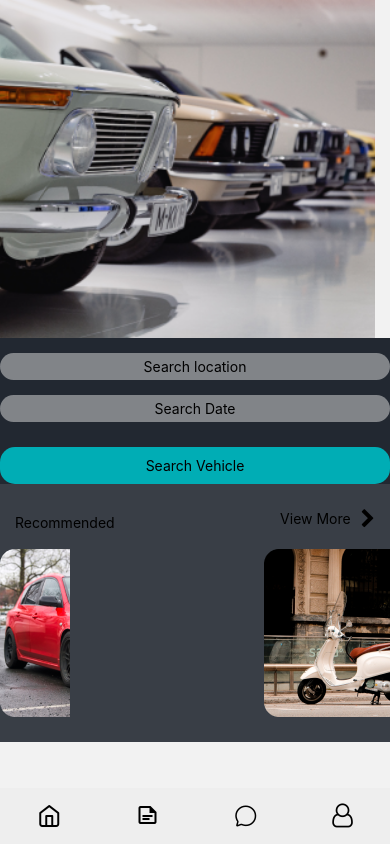
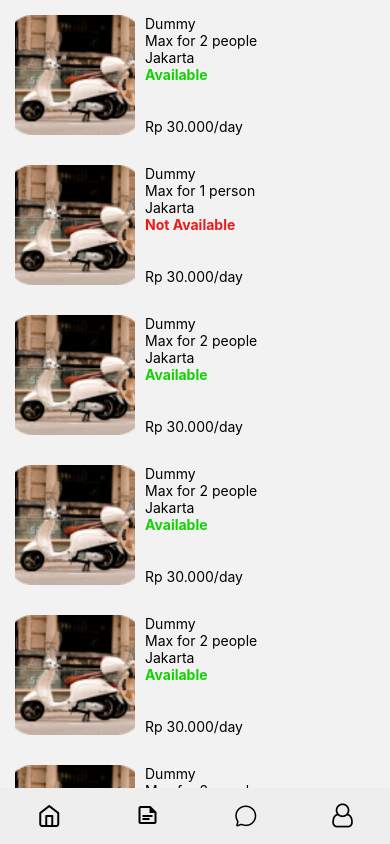
Before and after one commit to 7shiroi/fw5-react-native-vehicle-rent, a React Native app: screen /Search in a window 390 px wide. Built offline with nearby package versions, Linux system fonts and the light colour scheme.

Commit message:
feat: list data

```diff
--- a/App.js
+++ b/App.js
@@ -23,12 +23,20 @@ import {createNativeStackNavigator} from '@react-navigation/native-stack';
 import Home from './src/screens/Home';
 import Login from './src/screens/Login';
 import Register from './src/screens/Register';
+import Search from './src/screens/Search';
 
 const App = () => {
   const Stack = createNativeStackNavigator();
   return (
     <NavigationContainer>
       <Stack.Navigator>
+        <Stack.Screen
+          name="Search"
+          component={Search}
+          options={{
+            headerShown: false,
+          }}
+        />
         <Stack.Screen
           name="Home"
           component={Home}
--- a/src/assets/images/index.js
+++ b/src/assets/images/index.js
@@ -3,3 +3,4 @@ export const REGISTERBG = require('./registerBg.png');
 export const HOMEHEADER = require('./homeHeader.png');
 export const DUMMY1 = require('./dummy1.png');
 export const DUMMY2 = require('./dummy2.png');
+export const DUMMY3 = require('./dummy3.png');
--- a/src/assets/style.js
+++ b/src/assets/style.js
@@ -131,4 +131,7 @@ module.exports = StyleSheet.create({
   bgGrey: {
     backgroundColor: '#EEEEEE',
   },
+  flexRow: {
+    flexDirection: 'row',
+  },
 });
--- /dev/null
+++ b/src/components/ItemCard.js
@@ -0,0 +1,56 @@
+import {StyleSheet, Text, Image, View} from 'react-native';
+import React from 'react';
+import Container from './Container';
+import globalStyle from '../assets/style';
+import {stringToIdr} from '../helpers/converter';
+
+const ItemCard = ({data}) => {
+  return (
+    <Container style={globalStyle.flexRow}>
+      <View style={styles.imageItem}>
+        <Image style={styles.imageItem} source={data.image} />
+      </View>
+      <View style={globalStyle.gap2} />
+      <View style={styles.itemInfo}>
+        <View>
+          <Text>{data.name}</Text>
+          <Text>
+            Max for {data.capacity} {data.capacity > 1 ? 'people' : 'person'}
+          </Text>
+          <Text>{data.location}</Text>
+          <Text
+            style={data.isAvailable ? styles.available : styles.notAvailable}>
+            {data.isAvailable ? 'Available' : 'Not Available'}
+          </Text>
+        </View>
+        <View>
+          <Text>Rp {stringToIdr(data.price)}/day</Text>
+        </View>
+      </View>
+    </Container>
+  );
+};
+
+export default ItemCard;
+
+const styles = StyleSheet.create({
+  imageItemContainer: {
+    width: 120,
+    height: 120,
+  },
+  imageItem: {
+    width: 120,
+    height: 120,
+  },
+  available: {
+    fontWeight: 'bold',
+    color: '#14d106',
+  },
+  notAvailable: {
+    fontWeight: 'bold',
+    color: '#ed1a1a',
+  },
+  itemInfo: {
+    justifyContent: 'space-between',
+  },
+});
--- /dev/null
+++ b/src/components/LayoutNoScroll.js
@@ -0,0 +1,22 @@
+import {StyleSheet, Text, View} from 'react-native';
+import React from 'react';
+import NavFooter from './NavFooter';
+
+const LayoutNoScroll = ({children}) => {
+  return (
+    <>
+      <View style={styles.contentContainer}>{children}</View>
+      <View>
+        <NavFooter />
+      </View>
+    </>
+  );
+};
+
+export default LayoutNoScroll;
+
+const styles = StyleSheet.create({
+  contentContainer: {
+    flex: 1,
+  },
+});
--- a/src/helpers/converter.js
+++ b/src/helpers/converter.js
@@ -4,3 +4,7 @@ export const dateToString = (
 ) => {
   return date.toLocaleDateString('en-US', options);
 };
+
+export const stringToIdr = string => {
+  return Number(string).toLocaleString('id-ID');
+};
--- /dev/null
+++ b/src/screens/Search.js
@@ -0,0 +1,84 @@
+import {StyleSheet, Text, View, FlatList} from 'react-native';
+import React from 'react';
+import Layout from '../components/Layout';
+import {DUMMY3} from '../assets/images';
+import ItemCard from '../components/ItemCard';
+import LayoutNoScroll from '../components/LayoutNoScroll';
+
+const DATA = [
+  {
+    id: 1,
+    image: DUMMY3,
+    name: 'Dummy',
+    capacity: 2,
+    location: 'Jakarta',
+    isAvailable: true,
+    price: 30000,
+  },
+  {
+    id: 2,
+    image: DUMMY3,
+    name: 'Dummy',
+    capacity: 1,
+    location: 'Jakarta',
+    isAvailable: false,
+    price: 30000,
+  },
+  {
+    id: 3,
+    image: DUMMY3,
+    name: 'Dummy',
+    capacity: 2,
+    location: 'Jakarta',
+    isAvailable: true,
+    price: 30000,
+  },
+  {
+    id: 4,
+    image: DUMMY3,
+    name: 'Dummy',
+    capacity: 2,
+    location: 'Jakarta',
+    isAvailable: true,
+    price: 30000,
+  },
+  {
+    id: 5,
+    image: DUMMY3,
+    name: 'Dummy',
+    capacity: 2,
+    location: 'Jakarta',
+    isAvailable: true,
+    price: 30000,
+  },
+  {
+    id: 6,
+    image: DUMMY3,
+    name: 'Dummy',
+    capacity: 2,
+    location: 'Jakarta',
+    isAvailable: true,
+    price: 30000,
+  },
+  {
+    id: 7,
+    image: DUMMY3,
+    name: 'Dummy',
+    capacity: 2,
+    location: 'Jakarta',
+    isAvailable: true,
+    price: 30000,
+  },
+];
+
+const Search = () => {
+  return (
+    <LayoutNoScroll>
+      <FlatList data={DATA} renderItem={obj => <ItemCard data={obj.item} />} />
+    </LayoutNoScroll>
+  );
+};
+
+export default Search;
+
+const styles = StyleSheet.create({});
```
Also changed, not shown: src/assets/images/dummy3.png (added).
